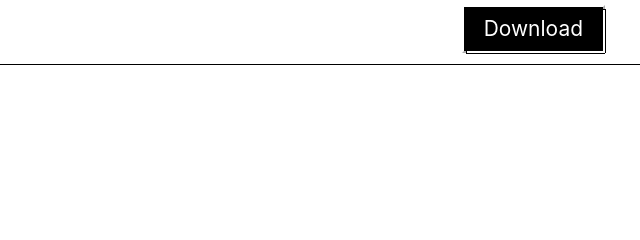
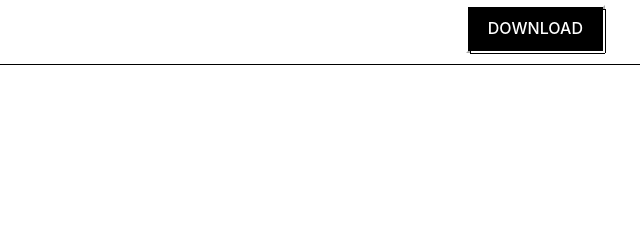
Before and after one commit to gorjanv/fluiditype-website, a Gatsby site: page / in a window 1280 px wide. Shown: the top 240 px of the page, 640-1280 px from the left. Built offline with nearby package versions, Linux system fonts and the light colour scheme; Gatsby itself is replaced by a stand-in of ours.

Commit message:
updated button component

```diff
--- a/src/components/header.js
+++ b/src/components/header.js
@@ -29,7 +29,7 @@ const Header = ({ siteTitle }) => (
       style={{
         width: '50px',
       }}></img>
-      <Button>Download</Button>
+      <Button>DOWNLOAD</Button>
     </header>
 )
 
--- a/src/styles/styles.css
+++ b/src/styles/styles.css
@@ -57,9 +57,12 @@ header {
 .header {
     text-decoration: none;
     color: white;
+    font-weight: 500;
+    font-size: 16px;
 }
 
 a.header:hover{
+    text-decoration: underline;
     color: white;
 }
 
```
Also changed, not shown: src/styles/button.css (line endings or trailing spaces).
